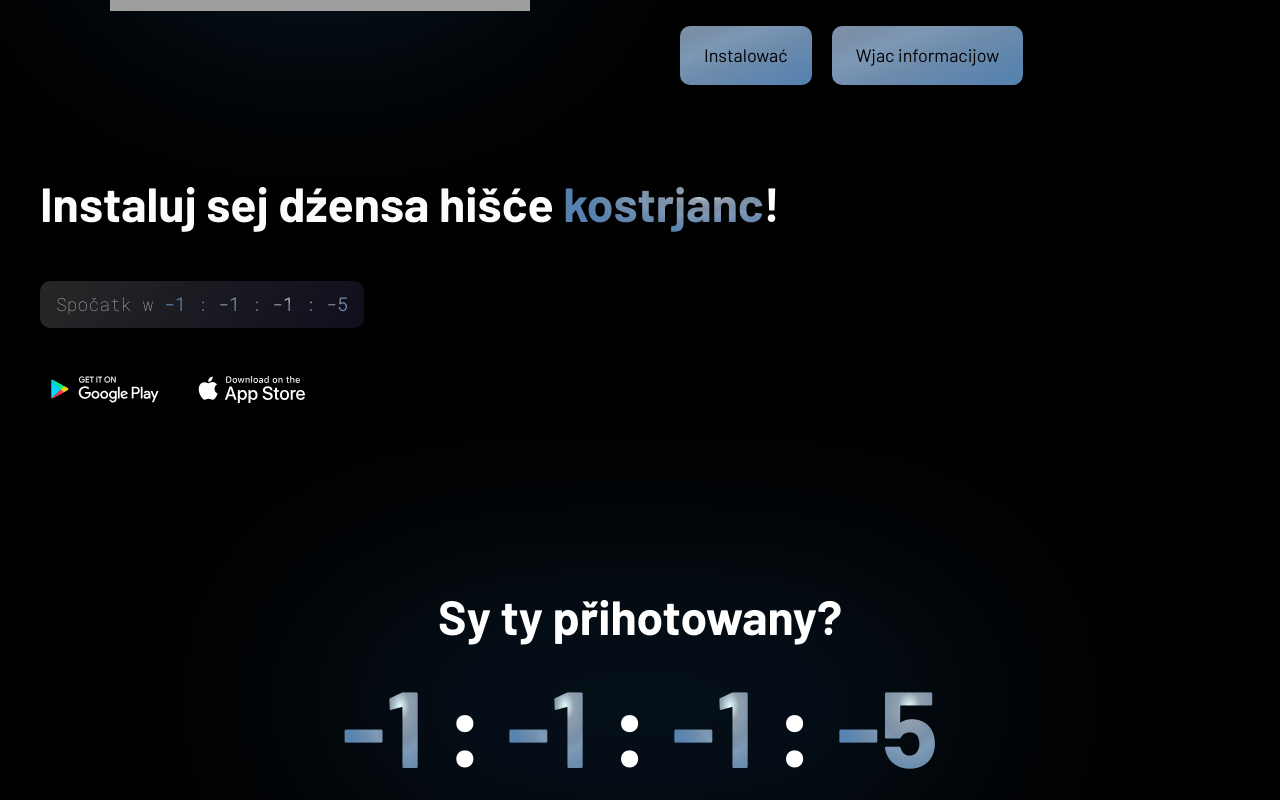
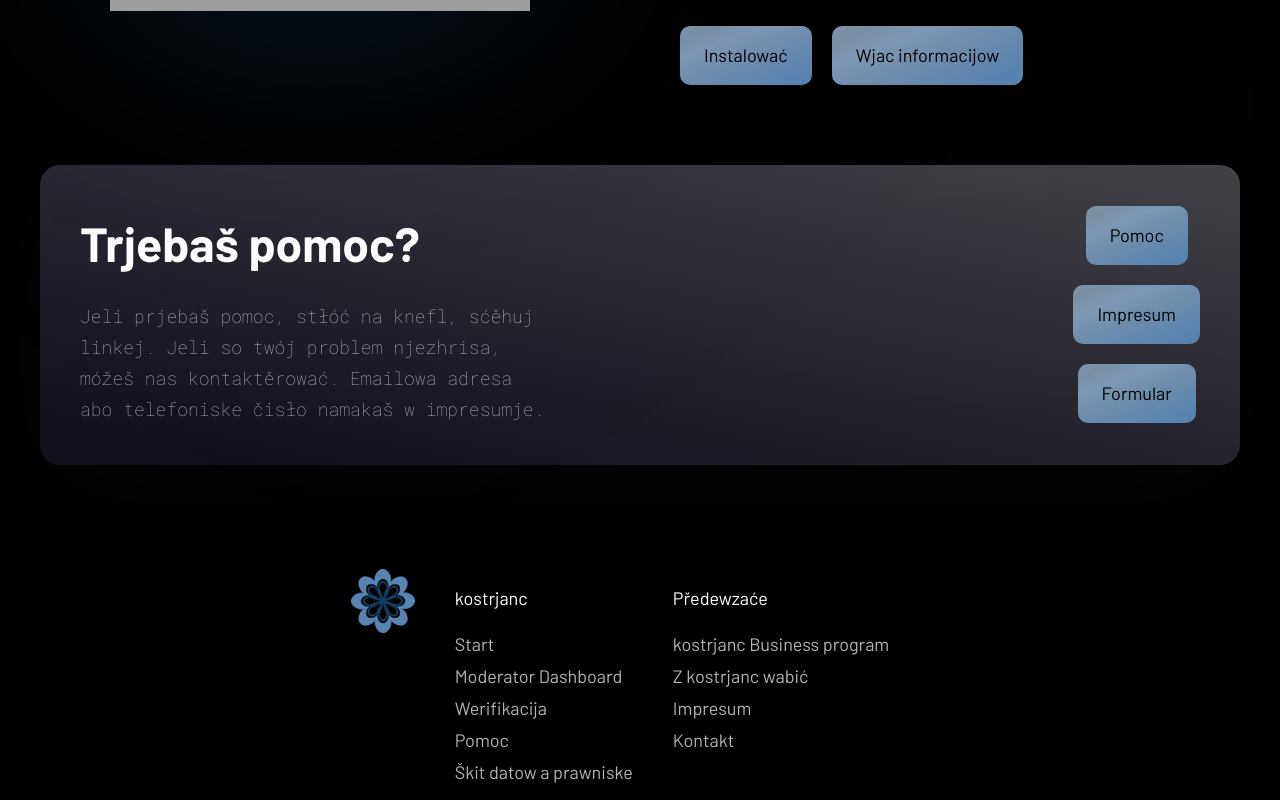
Before and after one commit to CyriloMark/kostrjanc-website, a React (Vite) app: page / in a window 1280 px wide. Shown: the part 1060-1860 px from the top of the page. Built offline with nearby package versions, Linux system fonts and the light colour scheme; no server answers; grey boxes are pictures that could not be loaded.

Commit message:
Error fixed: Apple Countdown

```diff
--- a/src/components/_start/Countdown.jsx
+++ b/src/components/_start/Countdown.jsx
@@ -5,6 +5,7 @@ import { useCountdown } from "../../hooks/Countdown";
 import styles from "../../style";
 
 const Countdown = ({ releaseDate }) => {
+
   const [days, hours, minutes, seconds] = useCountdown(releaseDate);
 
   return (
--- a/src/hooks/Countdown.js
+++ b/src/hooks/Countdown.js
@@ -1,15 +1,15 @@
 import { useState, useEffect } from "react";
 
 export const useCountdown = (targetDate) => {
-  const countDownDate = new Date(targetDate).getTime();
+  const countDownDate = Date.parse(targetDate);
 
   const [countDown, setCountDown] = useState(
-    countDownDate - new Date().getTime()
+    Math.abs(countDownDate - Date.now())
   );
 
   useEffect(() => {
     const interval = setInterval(() => {
-      setCountDown(countDownDate - new Date().getTime());
+      setCountDown(Math.abs(countDownDate - Date.now()));
     }, 1000);
 
     return () => clearInterval(interval);
--- a/src/pages/Start.jsx
+++ b/src/pages/Start.jsx
@@ -10,14 +10,17 @@ import Help from "../components/_start/Help";
 import Footer from "../components/Footer";
 
 const Start = () => {
-  const [release, setRelease] = useState(Date.now());
+  const [release, setRelease] = useState("");
 
   useEffect(() => {
     window.scrollTo(0, 0);
     document.title = "kostrjanc - Start";
     fetch(
       "https://kostrjanc-default-rtdb.europe-west1.firebasedatabase.app/release_date.json"
-    ).then((res) => res.json().then((val) => setRelease(val)));
+    ).then((res) => res.json().then((val) => {
+      console.log(val)
+      setRelease(val);
+    }));
   }, []);
 
   return (
@@ -30,8 +33,13 @@ const Start = () => {
         className={`${styles.paddingX} ${styles.flexCenterVert} w-full flex-col`}
       >
         <Info />
-        <Install releaseDate={release} />
-        <Countdown releaseDate={release} />
+        {
+          release !== "" ?
+            <>
+              <Install releaseDate={release} />
+              <Countdown releaseDate={release} />
+            </> : null
+        }
         <Help />
         <Footer />
       </div>
```
